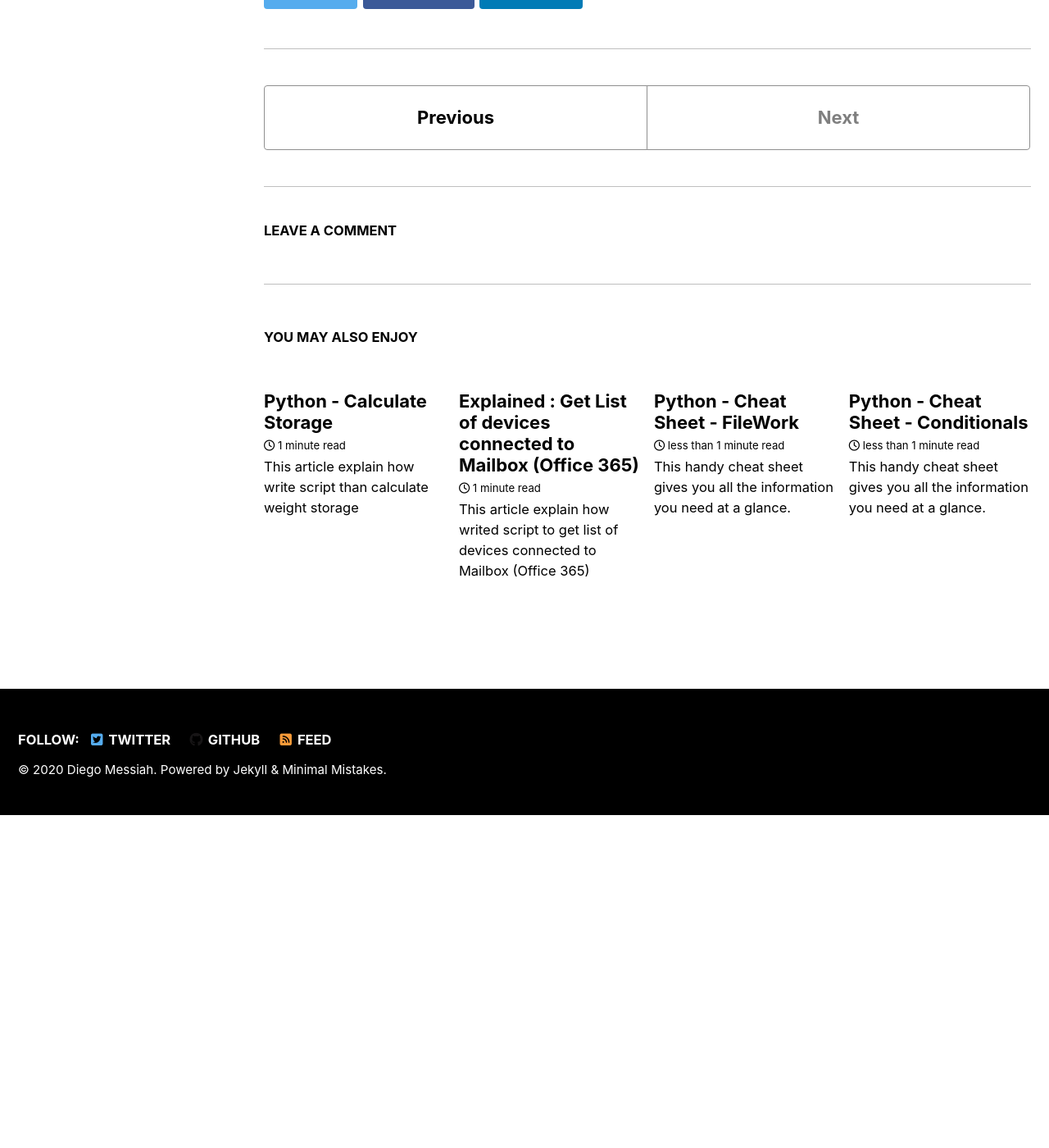
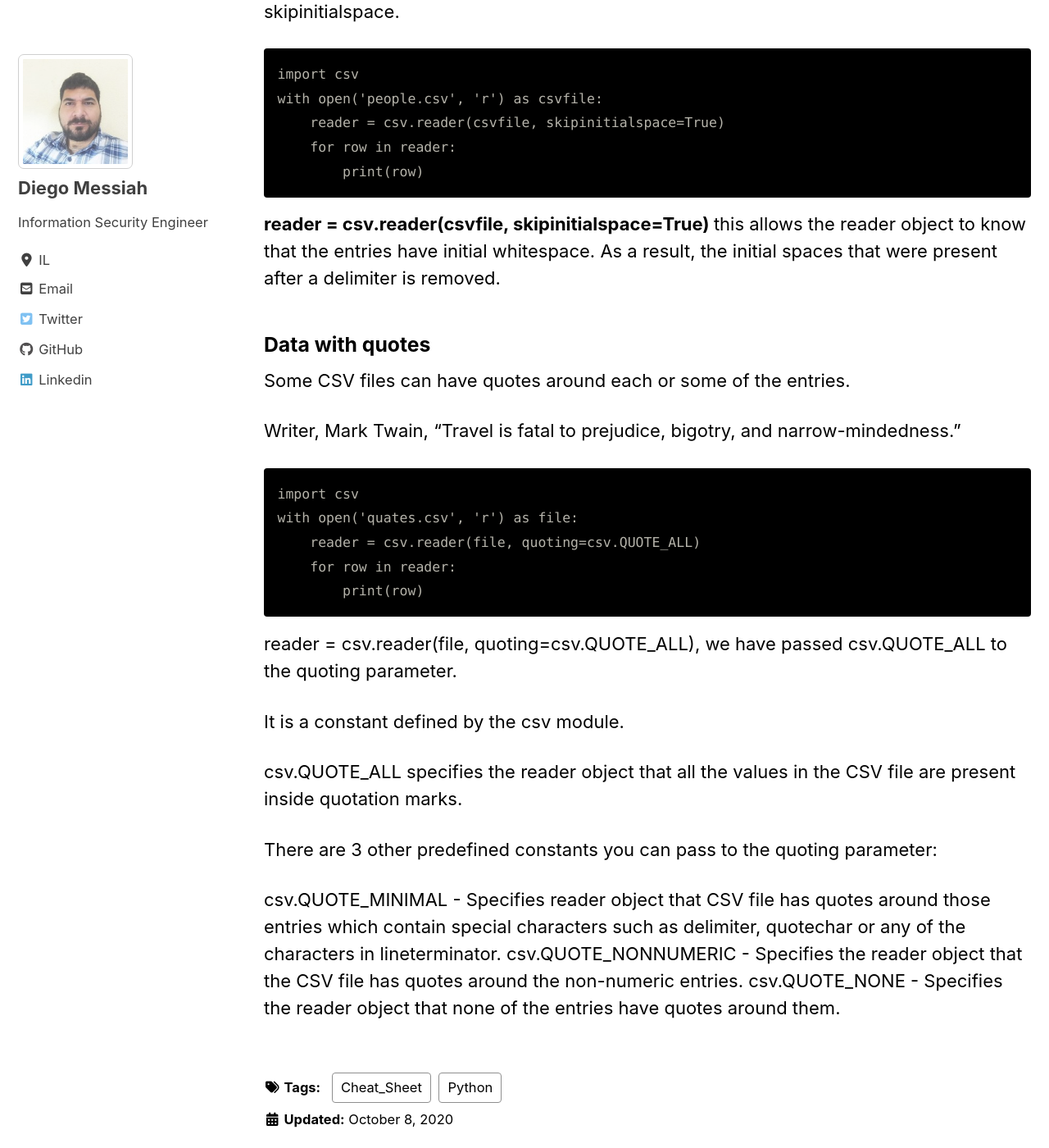
Before and after one commit to diegomessiah/diegomessiah.github.io, a Jekyll site: the page built from _posts/2020/2020-10-8-python_read_csv.md, in a window 1280 px wide and 1400 px high, scrolled down 3357 px. Shown: the whole window at 82% size. Built offline with Jekyll 4.4.1, drawn with Linux system fonts in a browser that asks for light colours; cached includes are drawn as plain includes; nearby versions of some CDN libraries; comment, search, counter and statistics services are not loaded; before the commit the page ends 4351 px from its top, so only the background shows below that; some of the changed text lies outside the part shown.

Commit message:
Update 2020-10-8-python_read_csv.md

````diff
--- a/_posts/2020/2020-10-8-python_read_csv.md
+++ b/_posts/2020/2020-10-8-python_read_csv.md
@@ -87,3 +87,42 @@ with open('flowers.csv', 'r') as file:
         print(row)
 ```
 <b> reader = csv.reader(file, delimiter = '\t') </b> As we can see, the optional parameter delimiter = '\t' helps specify the reader object that the CSV file we are reading from, has tabs as a delimiter.
+
+
+### Data with initial spaces
+Some CSV files can have a space character after a delimiter. When we use the default csv.reader() function to read these CSV files, we will get spaces in the output as well.
+
+To remove these initial spaces, we need to pass an additional parameter called skipinitialspace.
+```
+import csv
+with open('people.csv', 'r') as csvfile:
+    reader = csv.reader(csvfile, skipinitialspace=True)
+    for row in reader:
+        print(row)
+```
+
+<b> reader = csv.reader(csvfile, skipinitialspace=True) </b> this allows the reader object to know that the entries have initial whitespace. As a result, the initial spaces that were present after a delimiter is removed.
+
+### Data with quotes
+Some CSV files can have quotes around each or some of the entries.
+
+Writer, Mark Twain, "Travel is fatal to prejudice, bigotry, and narrow-mindedness."
+```
+import csv
+with open('quates.csv', 'r') as file:
+    reader = csv.reader(file, quoting=csv.QUOTE_ALL)
+    for row in reader:
+        print(row)
+```
+
+reader = csv.reader(file, quoting=csv.QUOTE_ALL), we have passed csv.QUOTE_ALL to the quoting parameter.
+
+It is a constant defined by the csv module.
+
+csv.QUOTE_ALL specifies the reader object that all the values in the CSV file are present inside quotation marks.
+
+There are 3 other predefined constants you can pass to the quoting parameter:
+
+csv.QUOTE_MINIMAL - Specifies reader object that CSV file has quotes around those entries which contain special characters such as delimiter, quotechar or any of the characters in lineterminator.
+csv.QUOTE_NONNUMERIC - Specifies the reader object that the CSV file has quotes around the non-numeric entries.
+csv.QUOTE_NONE - Specifies the reader object that none of the entries have quotes around them.
````
